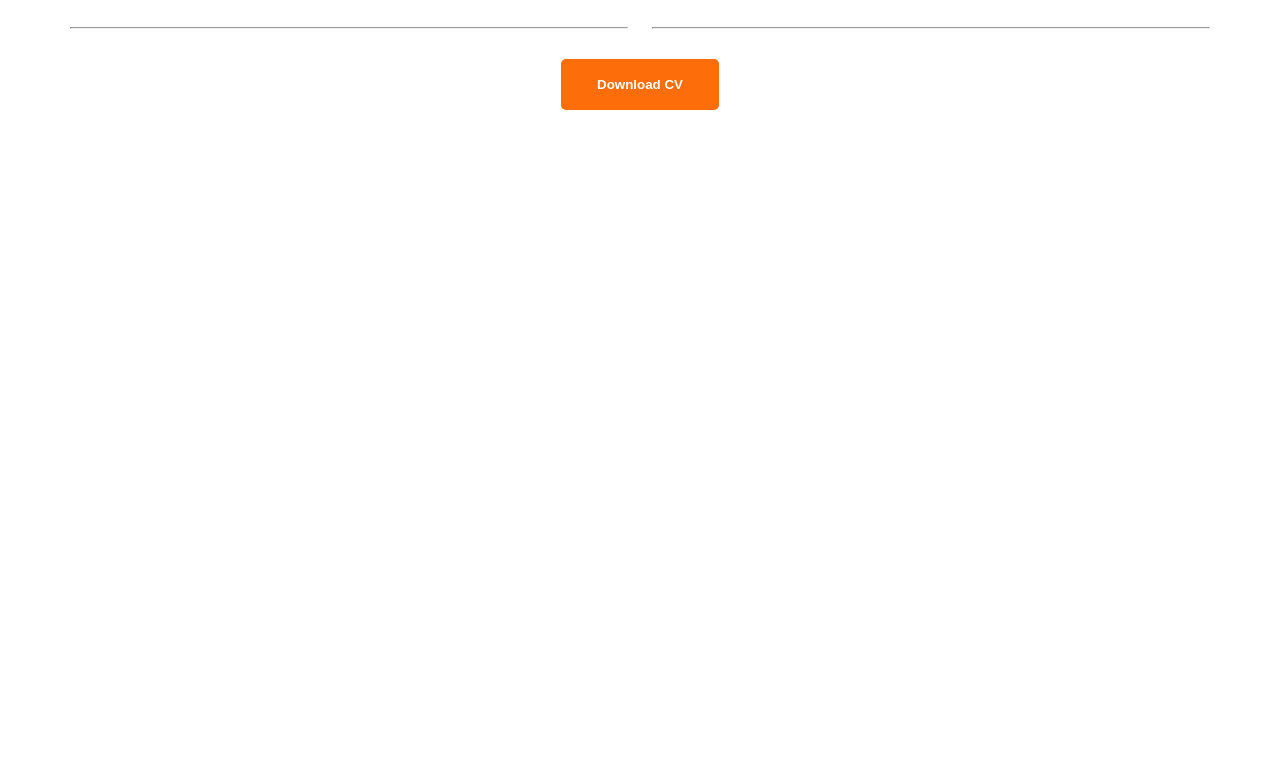
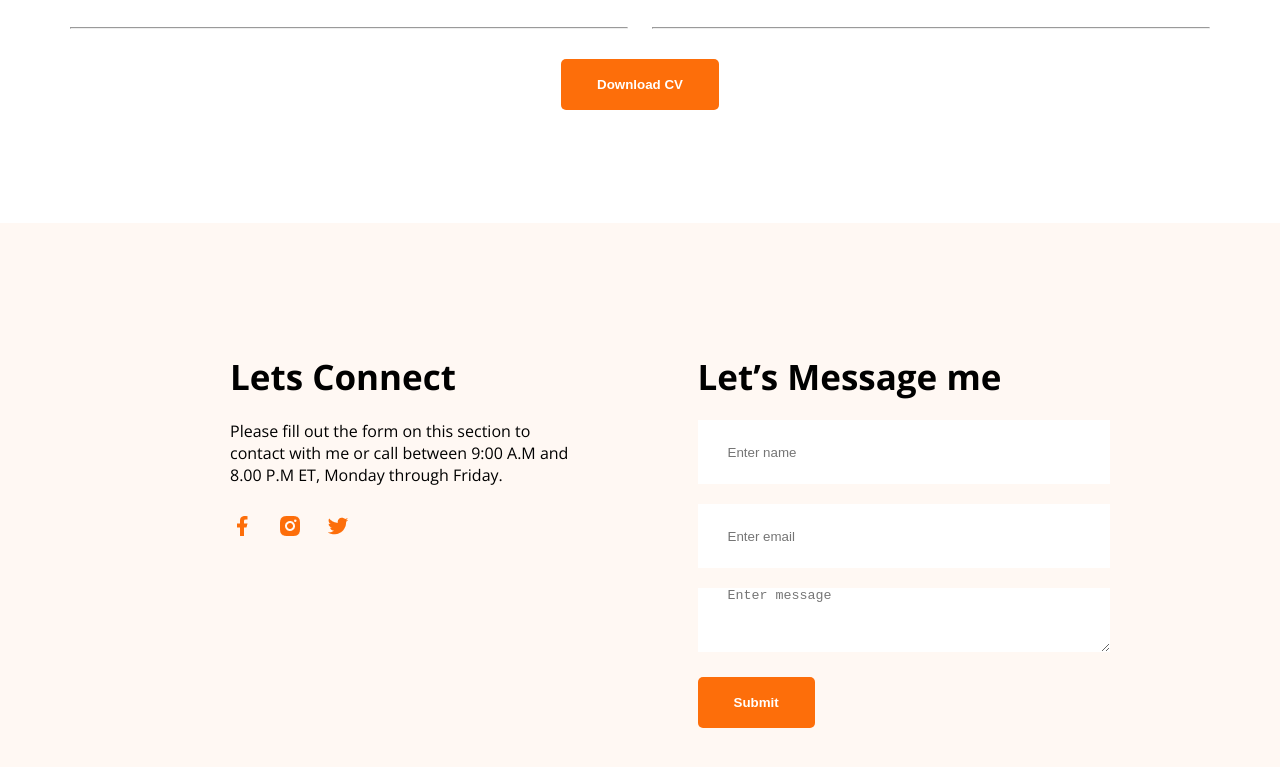
Before and after one commit to HabiburRahman02/web-developer-portfolio, a plain HTML site: page index.html in a window 1280 px wide. Shown: the part 3120-3887 px from the top of the page. Before the commit the page ends 3343 px from the top, so only its background shows below. Drawn offline with nearby package versions, Linux system fonts and the light colour scheme.

Commit message:
added a awesome footer

```diff
--- a/index.html
+++ b/index.html
@@ -157,8 +157,25 @@
         </section>
         <!-- resume end -->
     </main>
-    <footer>
-
+    <footer class="bg-secondary">
+        <div class="footer-column">
+            <h2 class="footer-title">Lets Connect</h2>
+            <p class="footer-des">Please fill out the form on this section to contact with me or call between 9:00 A.M
+                and 8.00 P.M ET,
+                Monday through Friday.</p>
+            <div>
+                <a href=""><img src="images/icons/facebook.png" alt=""></a>
+                <a href=""><img class="footer-icon" src="images/icons/insta.png" alt=""></a>
+                <a href=""><img src="images/icons/twitter.png" alt=""></a>
+            </div>
+        </div>
+        <div class="footer-column">
+            <h2 class="footer-title">Let’s Message me</h2>
+            <input type="text" name="" placeholder="Enter name" id="">
+            <input type="email" name="" placeholder="Enter email" id="">
+            <textarea name="" placeholder="Enter message" id=""></textarea>
+            <input class="btn-primary" type="button" value="Submit">
+        </div>
     </footer>
 </body>
 
--- a/styles/style.css
+++ b/styles/style.css
@@ -186,13 +186,16 @@ nav li a {
 .skill-des {
     line-height: 28px;
 }
+
 /* resume styles */
-.resume{
+.resume {
     margin-bottom: 113px;
 }
-.resume-top-title{
+
+.resume-top-title {
     margin-bottom: 100px;
 }
+
 .resume-container {
     display: flex;
     gap: 24px;
@@ -217,3 +220,39 @@ nav li a {
 .resume-column hr {
     margin: 30px 0;
 }
+
+/* footer styles */
+footer {
+    padding: 130px 230px;
+    display: flex;
+    gap: 115px;
+}
+
+.footer-column {
+    width: 50%;
+}
+
+.footer-title {
+    font-size: 35px;
+    font-weight: 700;
+    margin-bottom: 20px;
+}
+
+.footer-des {
+    margin-bottom: 28px;
+}
+
+.footer-icon {
+    margin: 0 20px;
+}
+
+footer input,
+footer textarea {}
+
+footer input[type='text'],footer input[type='email'],footer textarea {
+    width: 100%;
+    height: 64px;
+    margin-bottom: 20px;
+    padding: 0px 30px;
+    border: 0;
+}
```
